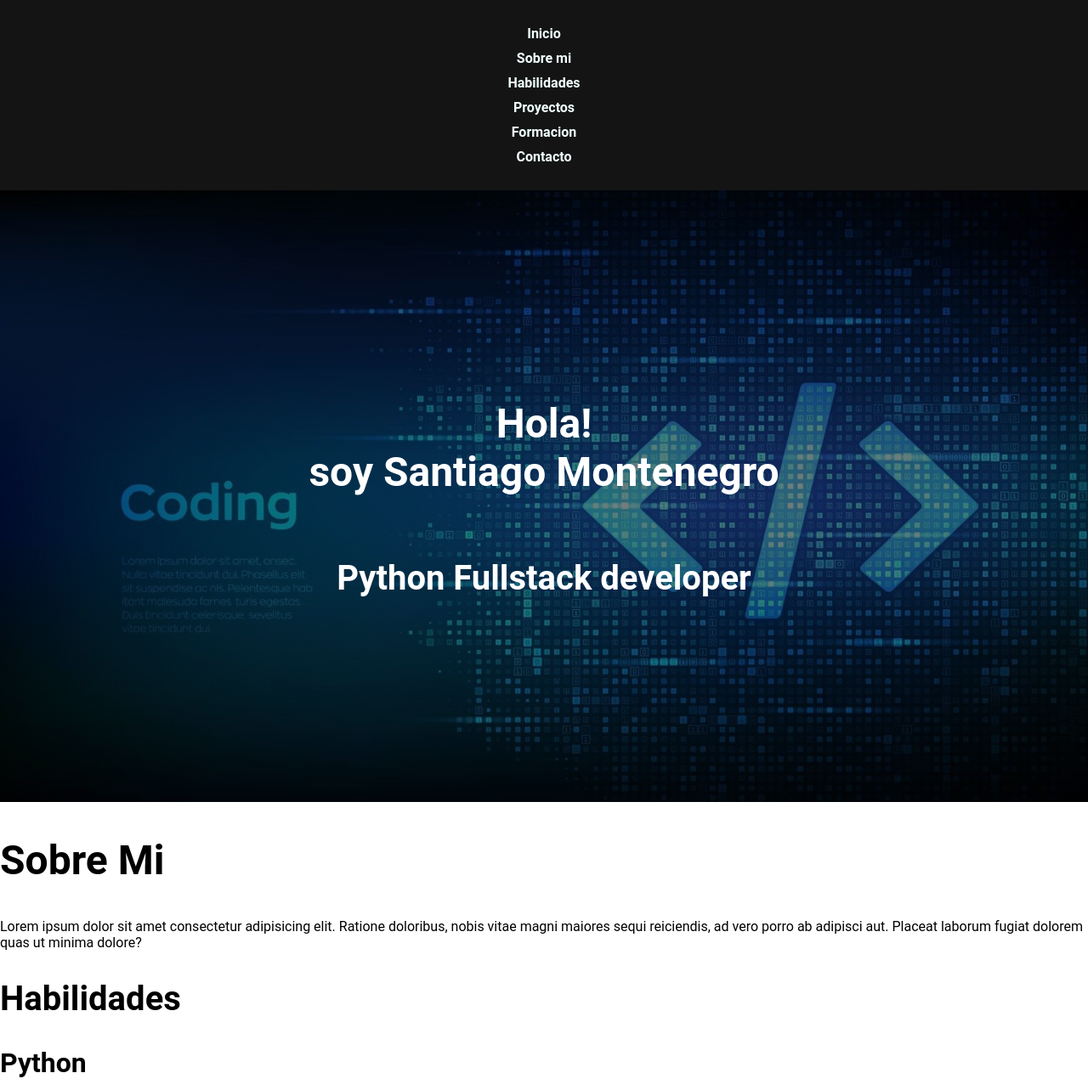
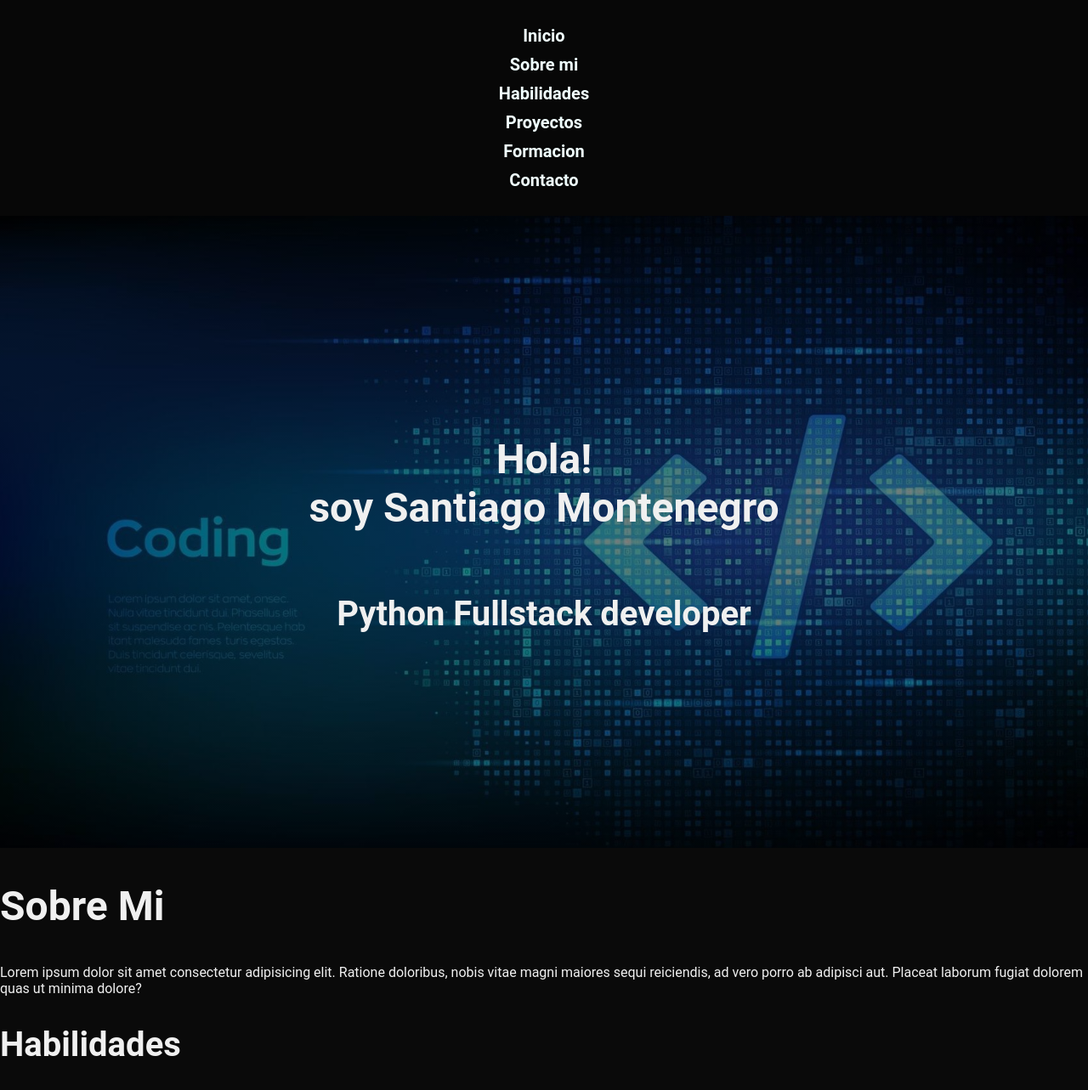
Before and after one commit to santiagomontenegro1994/santiagomontenegro1994.github.io, a plain HTML site: page index.html in a window 1280 px wide. Shown: the top 1283 px of the page at 85% size. Drawn offline with Linux system fonts and the light colour scheme.

Commit message:
Agregando mas estilo con CSS

```diff
--- a/index.css
+++ b/index.css
@@ -5,12 +5,14 @@
 body{
     font-family: 'Roboto', sans-serif;
     margin: 0;
+    background-color: rgb(10, 10, 10);
+
 }
 
-h1{ font-size: 3em;}
-h2{ font-size: 2.5em;}
-h3{ font-size: 2em;}
-p{ font: 1.25em;}
+h1{ font-size: 3em; color: rgb(240, 240, 240);}
+h2{ font-size: 2.5em; color: rgb(240, 240, 240);}
+h3{ font-size: 2em; color: rgb(240, 240, 240);}
+p{ font: 1.25em; color: rgb(240, 240, 240);}
 
 .container{
     max-width: 1400px;
@@ -18,7 +20,7 @@ p{ font: 1.25em;}
 }
 
 header{
-    background-color: rgb(20,20,20);
+    background-color: rgb(7,7,7);
 }
 
 header .container{
@@ -36,6 +38,7 @@ header nav{
 }
 
 header a{
+    font-size: 1.25em;
     padding: 5px;
     text-decoration: none;
     font-weight: bold;
@@ -62,4 +65,5 @@ header a:hover{
     background-repeat: no-repeat;
     background-size: cover;
     background-position: center center;
+    padding: 12px;
 }
```
Also changed, not shown: media/fondo-nav.jpg (added).
